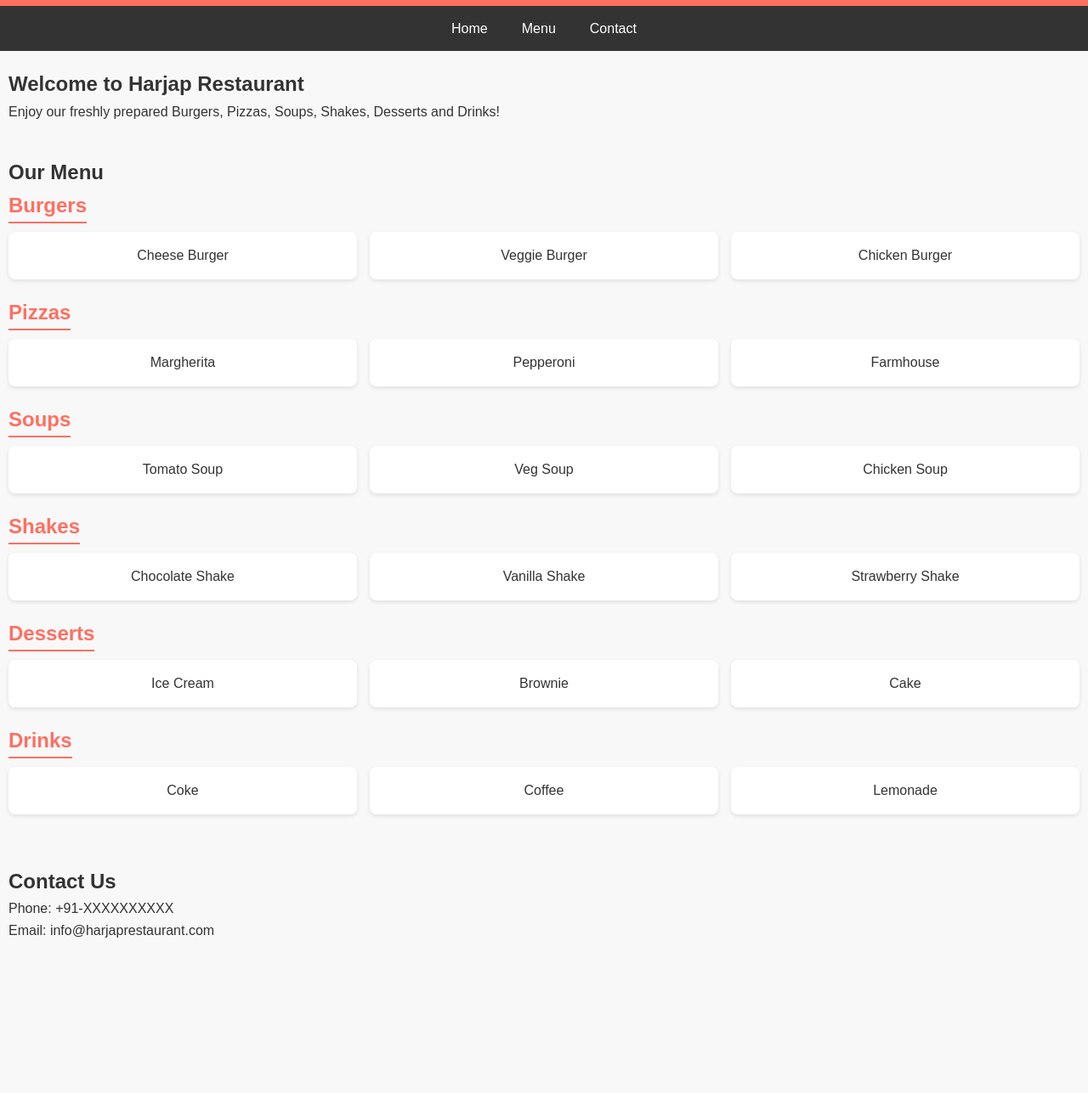
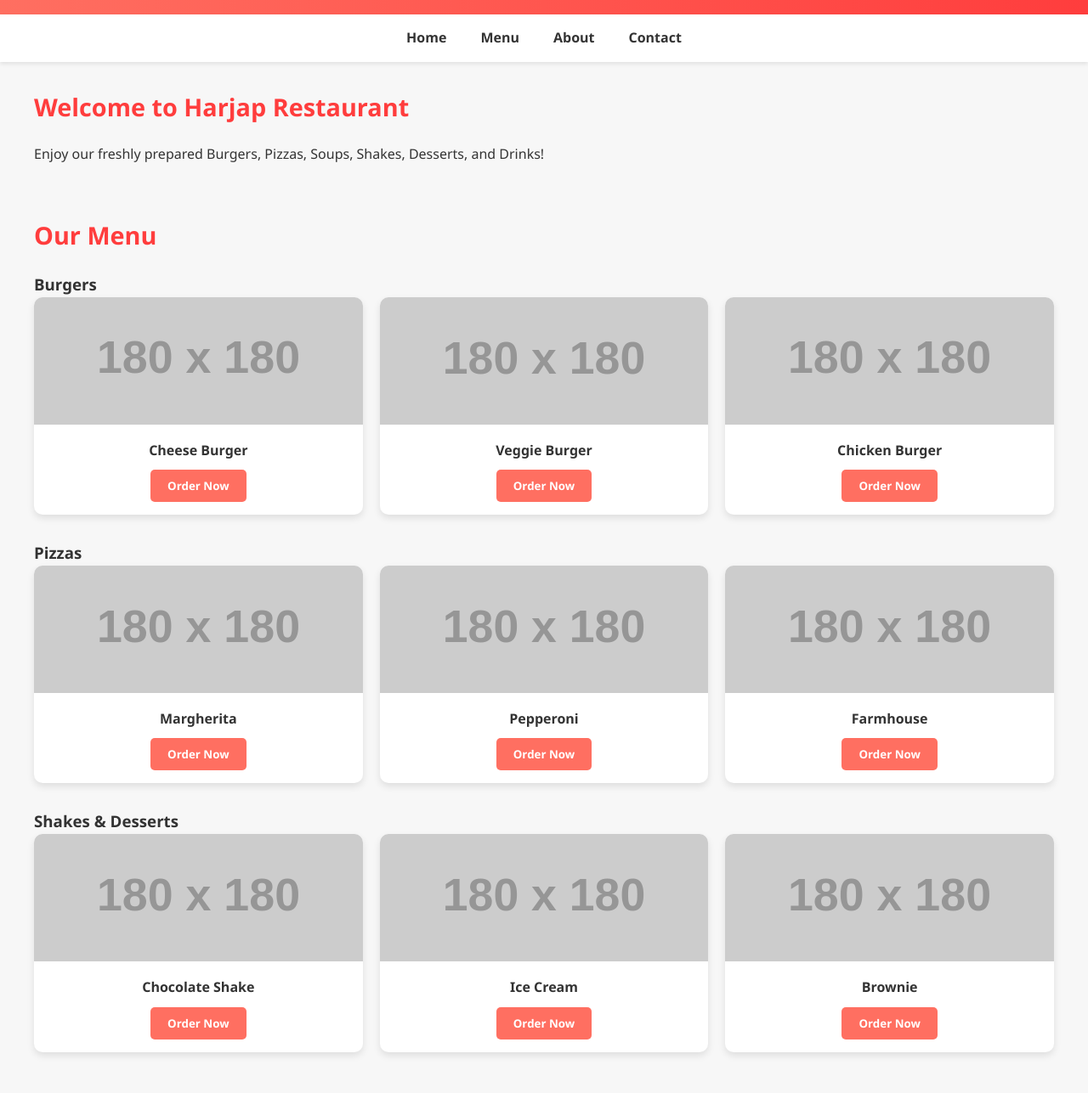
Before and after one commit to harjap05022000-design/harjap-website, a plain HTML site: page index.html in a window 1280 px wide. Shown: the part 110-1397 px from the top of the page at 85% size. Before the commit the page ends 1238 px from the top, so only its background shows below. Drawn offline with Linux system fonts and the light colour scheme; placeholder pictures from the web are drawn by us.

Commit message:
Update index.html

```diff
--- a/index.html
+++ b/index.html
@@ -1,4 +1,3 @@
-
 <!DOCTYPE html>
 <html lang="en">
 <head>
@@ -6,78 +5,72 @@
 <meta name="viewport" content="width=device-width, initial-scale=1.0">
 <title>Harjap Restaurant</title>
 <style>
-    /* Reset and basic styles */
-    body, h1, h2, h3, p, ul, li {
-        margin: 0;
-        padding: 0;
-        font-family: Arial, sans-serif;
+/* Reset */
+body, h1, h2, h3, p, ul, li, a, button {
+    margin:0; padding:0; font-family: 'Segoe UI', Arial, sans-serif;
 }
-    body {
-        line-height: 1.6;
-        background-color: #f8f8f8;
-        color: #333;
-    }
-    a {
-        text-decoration: none;
-        color: inherit;
-    }
+body { background-color: #f7f7f7; color: #333; line-height:1.6; }
+a { text-decoration: none; color: inherit; }
+
+/* Header */
 header {
-        background-color: #ff6f61;
+    background: linear-gradient(90deg, #ff6f61, #ff3d3d);
     color: #fff;
     padding: 20px 10px;
     text-align: center;
 }
-    header h1 {
-        font-size: 2em;
-    }
+header h1 { font-size: 2.2em; margin-bottom: 5px; }
+header p { font-size: 1em; }
+
+/* Navigation */
 nav {
     display: flex;
     justify-content: center;
     flex-wrap: wrap;
-        background-color: #333;
+    background-color: #fff;
+    box-shadow: 0 2px 5px rgba(0,0,0,0.1);
 }
 nav a {
-        color: white;
-        padding: 14px 20px;
+    padding: 15px 20px;
     display: block;
+    font-weight: bold;
+    color: #333;
+    transition: 0.3s;
 }
-    nav a:hover {
-        background-color: #ff6f61;
+nav a:hover { background-color: #ff6f61; color: #fff; border-radius:5px; }
+
+/* Sections */
+section { padding: 30px 15px; max-width:1200px; margin:auto; }
+section h2 { font-size:1.8em; margin-bottom:20px; color:#ff3d3d; }
+
+/* Menu Cards */
+.menu-category { margin-bottom: 30px; }
+.menu-items { display: grid; grid-template-columns: repeat(auto-fit,minmax(180px,1fr)); gap:20px; }
+.menu-item {
+    background:#fff; border-radius:10px; box-shadow:0 4px 8px rgba(0,0,0,0.1);
+    overflow:hidden; text-align:center; transition:0.3s;
 }
-    section {
-        padding: 20px 10px;
+.menu-item:hover { transform: translateY(-5px); box-shadow:0 8px 16px rgba(0,0,0,0.2); }
+.menu-item img { width:100%; height:150px; object-fit:cover; }
+.menu-item p { padding:10px; font-weight:bold; }
+.menu-item button {
+    margin-bottom:15px;
+    padding:10px 20px;
+    border:none; border-radius:5px;
+    background: #ff6f61; color:#fff; font-weight:bold; cursor:pointer;
+    transition:0.3s;
 }
-    .menu-category {
-        margin-bottom: 20px;
-    }
-    .menu-category h2 {
-        color: #ff6f61;
-        margin-bottom: 10px;
-        border-bottom: 2px solid #ff6f61;
-        display: inline-block;
-    }
-    .menu-items {
-        display: grid;
-        grid-template-columns: repeat(auto-fit, minmax(150px, 1fr));
-        gap: 15px;
-    }
-    .menu-item {
-        background: #fff;
-        padding: 15px;
-        border-radius: 8px;
-        box-shadow: 0 2px 5px rgba(0,0,0,0.1);
-        text-align: center;
-    }
-    footer {
-        background-color: #333;
-        color: #fff;
-        text-align: center;
-        padding: 15px 10px;
-        margin-top: 20px;
-    }
+.menu-item button:hover { background:#ff3d3d; }
+
+/* Contact */
+#contact p { margin-bottom:10px; }
+
+/* Footer */
+footer { background:#333; color:#fff; text-align:center; padding:15px; margin-top:30px; }
+
 /* Responsive */
-    @media (max-width: 600px){
-        header h1 { font-size: 1.5em; }
+@media(max-width:600px){
+    header h1{ font-size:1.6em; }
     nav { flex-direction: column; }
 }
 </style>
@@ -86,77 +79,92 @@
 
 <header>
 <h1>Harjap Restaurant</h1>
-    <p>Delicious food served fresh every day!</p>
+<p>Delicious Food Served Fresh!</p>
 </header>
 
 <nav>
 <a href="#home">Home</a>
 <a href="#menu">Menu</a>
+<a href="#about">About</a>
 <a href="#contact">Contact</a>
 </nav>
 
 <section id="home">
 <h2>Welcome to Harjap Restaurant</h2>
-    <p>Enjoy our freshly prepared Burgers, Pizzas, Soups, Shakes, Desserts and Drinks!</p>
+<p>Enjoy our freshly prepared Burgers, Pizzas, Soups, Shakes, Desserts, and Drinks!</p>
 </section>
 
 <section id="menu">
 <h2>Our Menu</h2>
 
 <div class="menu-category">
-        <h2>Burgers</h2>
+<h3>Burgers</h3>
 <div class="menu-items">
-            <div class="menu-item">Cheese Burger</div>
-            <div class="menu-item">Veggie Burger</div>
-            <div class="menu-item">Chicken Burger</div>
+<div class="menu-item">
+<img src="https://via.placeholder.com/180?text=Cheese+Burger" alt="Cheese Burger">
+<p>Cheese Burger</p>
+<button>Order Now</button>
+</div>
+<div class="menu-item">
+<img src="https://via.placeholder.com/180?text=Veggie+Burger" alt="Veggie Burger">
+<p>Veggie Burger</p>
+<button>Order Now</button>
+</div>
+<div class="menu-item">
+<img src="https://via.placeholder.com/180?text=Chicken+Burger" alt="Chicken Burger">
+<p>Chicken Burger</p>
+<button>Order Now</button>
+</div>
 </div>
 </div>
 
 <div class="menu-category">
-        <h2>Pizzas</h2>
+<h3>Pizzas</h3>
 <div class="menu-items">
-            <div class="menu-item">Margherita</div>
-            <div class="menu-item">Pepperoni</div>
-            <div class="menu-item">Farmhouse</div>
+<div class="menu-item">
+<img src="https://via.placeholder.com/180?text=Margherita" alt="Margherita">
+<p>Margherita</p>
+<button>Order Now</button>
+</div>
+<div class="menu-item">
+<img src="https://via.placeholder.com/180?text=Pepperoni" alt="Pepperoni">
+<p>Pepperoni</p>
+<button>Order Now</button>
+</div>
+<div class="menu-item">
+<img src="https://via.placeholder.com/180?text=Farmhouse" alt="Farmhouse">
+<p>Farmhouse</p>
+<button>Order Now</button>
+</div>
 </div>
 </div>
 
 <div class="menu-category">
-        <h2>Soups</h2>
+<h3>Shakes & Desserts</h3>
 <div class="menu-items">
-            <div class="menu-item">Tomato Soup</div>
-            <div class="menu-item">Veg Soup</div>
-            <div class="menu-item">Chicken Soup</div>
+<div class="menu-item">
+<img src="https://via.placeholder.com/180?text=Chocolate+Shake" alt="Chocolate Shake">
+<p>Chocolate Shake</p>
+<button>Order Now</button>
+</div>
+<div class="menu-item">
+<img src="https://via.placeholder.com/180?text=Ice+Cream" alt="Ice Cream">
+<p>Ice Cream</p>
+<button>Order Now</button>
+</div>
+<div class="menu-item">
+<img src="https://via.placeholder.com/180?text=Brownie" alt="Brownie">
+<p>Brownie</p>
+<button>Order Now</button>
+</div>
 </div>
 </div>
 
-    <div class="menu-category">
-        <h2>Shakes</h2>
-        <div class="menu-items">
-            <div class="menu-item">Chocolate Shake</div>
-            <div class="menu-item">Vanilla Shake</div>
-            <div class="menu-item">Strawberry Shake</div>
-        </div>
-    </div>
+</section>
 
-    <div class="menu-category">
-        <h2>Desserts</h2>
-        <div class="menu-items">
-            <div class="menu-item">Ice Cream</div>
-            <div class="menu-item">Brownie</div>
-            <div class="menu-item">Cake</div>
-        </div>
-    </div>
-
-    <div class="menu-category">
-        <h2>Drinks</h2>
-        <div class="menu-items">
-            <div class="menu-item">Coke</div>
-            <div class="menu-item">Coffee</div>
-            <div class="menu-item">Lemonade</div>
-        </div>
-    </div>
-
+<section id="about">
+<h2>About Us</h2>
+<p>Harjap Restaurant brings you fresh and delicious meals every day. Enjoy a wide variety of dishes and beverages crafted with love!</p>
 </section>
 
 <section id="contact">
@@ -164,3 +172,10 @@
 <p>Phone: +91-XXXXXXXXXX</p>
 <p>Email: info@harjaprestaurant.com</p>
 </section>
+
+<footer>
+<p>&copy; 2025 Harjap Restaurant. All Rights Reserved.</p>
+</footer>
+
+</body>
+</html>
```
Lines whose indentation alone changed are shown as unchanged.
